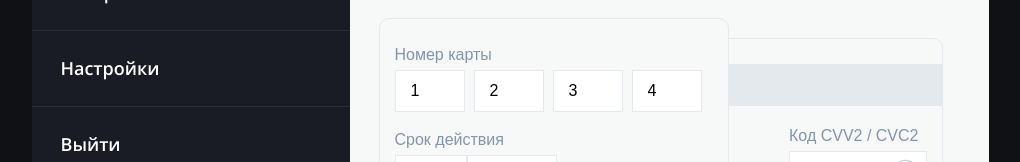
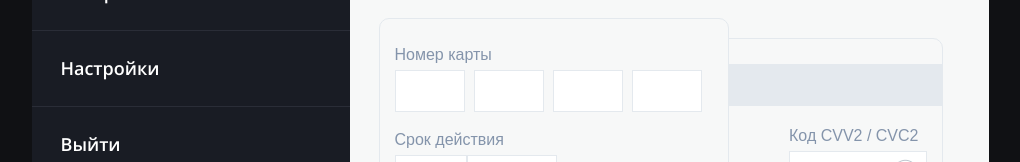
Before and after one commit to gaisinskii/credit-card, a Vue app: page /#/main in a window 1280 px wide. Shown: the part 277-439 px from the top of the page, without its empty margins (130-1150 px from the left). Built offline with nearby package versions, Linux system fonts and the light colour scheme.

Commit message:
fixed BaseInput listener

```diff
--- a/src/components/BaseInput/BaseInput.vue
+++ b/src/components/BaseInput/BaseInput.vue
@@ -3,7 +3,8 @@
     v-bind="$attrs"
     :value="value"
     class="base-input"
-    v-on="$listeners"
+    v-on="listeners"
+    @input="$emit('input', $event.target.value)"
   >
 </template>
 
@@ -11,6 +12,20 @@
 export default {
   inheritAttrs: false,
   props: ['value'],
+  computed: {
+    listeners() {
+      return {
+        ...this.$listeners,
+        input: this.updateValue,
+      };
+    },
+  },
+  methods: {
+    updateValue(evt) {
+      const { value } = evt.target;
+      this.$emit('input', value);
+    },
+  },
 };
 </script>
 
--- a/src/views/PageMain/PageMain.vue
+++ b/src/views/PageMain/PageMain.vue
@@ -35,7 +35,7 @@
       <form
         id="form"
         class="page__form"
-        @submit.prevent="submitForm"
+        @submit.prevent="validateForm"
       >
         <h2 class="page__form-heading">
           Данные банковской карты
@@ -48,27 +48,31 @@
               class="page__form-fieldset page__form-fieldset--number"
             >
               <base-input
-                :value="card1"
+                v-model="card1"
                 type="text"
                 required
+                maxlength="4"
                 class="page__form-input page__form-input--number"
               />
               <base-input
                 :value="card2"
                 type="text"
                 required
+                maxlength="4"
                 class="page__form-input page__form-input--number"
               />
               <base-input
                 :value="card3"
                 type="text"
                 required
+                maxlength="4"
                 class="page__form-input page__form-input--number"
               />
               <base-input
                 :value="card4"
                 type="text"
                 required
+                maxlength="4"
                 class="page__form-input page__form-input--number"
               />
             </base-fieldset>
@@ -159,10 +163,11 @@ export default {
         year: '2019',
         user: '',
       },
-      card1: '1',
-      card2: '2',
-      card3: '3',
-      card4: '4',
+      formIsValid: true,
+      card1: '',
+      card2: '',
+      card3: '',
+      card4: '',
       yearsArray,
       monthsArray,
     };
@@ -170,8 +175,14 @@ export default {
   computed: {
   },
   methods: {
-    submitForm() {
-      console.log('form submit');
+    validateForm() {
+      if (!this.validateCardNumberAmount(this.card1)) {
+        console.log('alert');
+      }
+    },
+    validateCardNumberAmount(number) {
+      const regex = /^\d{4}$/;
+      return regex.test(number);
     },
   },
 
```
